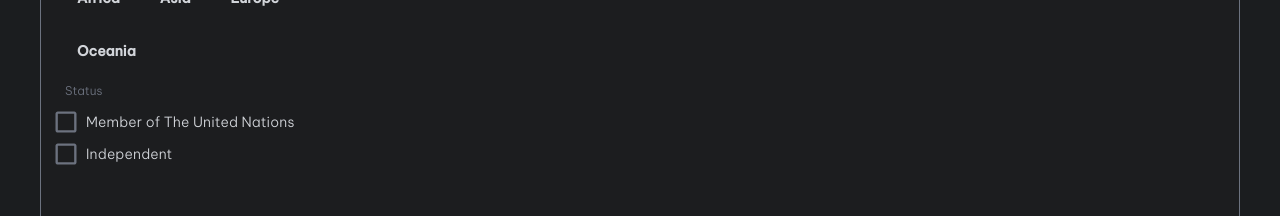
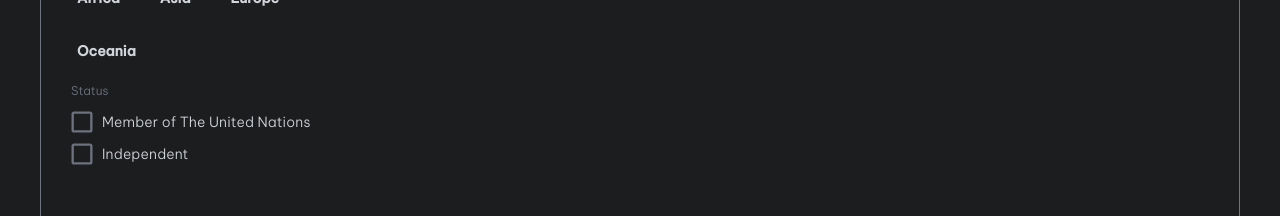
Before and after one commit to Andresfrla/country-page-world-rank, a Next.js app: page / in a window 1280 px wide. Shown: the part 583-799 px from the top of the page. Built offline with nearby package versions, Linux system fonts and the light colour scheme; no server answers.

Commit message:
fix the final styles of the darshboard

```diff
--- a/src/app/_components/_SideBar/_components/_Status/pages.jsx
+++ b/src/app/_components/_SideBar/_components/_Status/pages.jsx
@@ -11,8 +11,8 @@ const BeVietnamPro = Be_Vietnam_Pro({
 
 const Status = () => {
   return (
-    <div>
-      <h3 className='text-[#6C727F] text-sm mt-3'>Status</h3>
+    <div className='pl-4 '>
+      <h3 className='text-[#6C727F] text-sm mt-3 text-left ml-[-10px]'>Status</h3>
       <FormGroup className='mt-2'>
         <div className='mb-2'>
         <FormControlLabel control={<Checkbox sx={{
@@ -25,7 +25,8 @@ const Status = () => {
         }}/>} label={<span className={`${BeVietnamPro.className} font-bold text-[#D2D5DA] text-base ml-2`}>Member of The United Nations</span>}/>
         </div>
         <FormControlLabel
-        control={<Checkbox sx={{
+        control={<Checkbox
+          sx={{
           color: '#6C727F',
           '& .MuiSvgIcon-root': {
             fontSize: '1.75rem'
```
